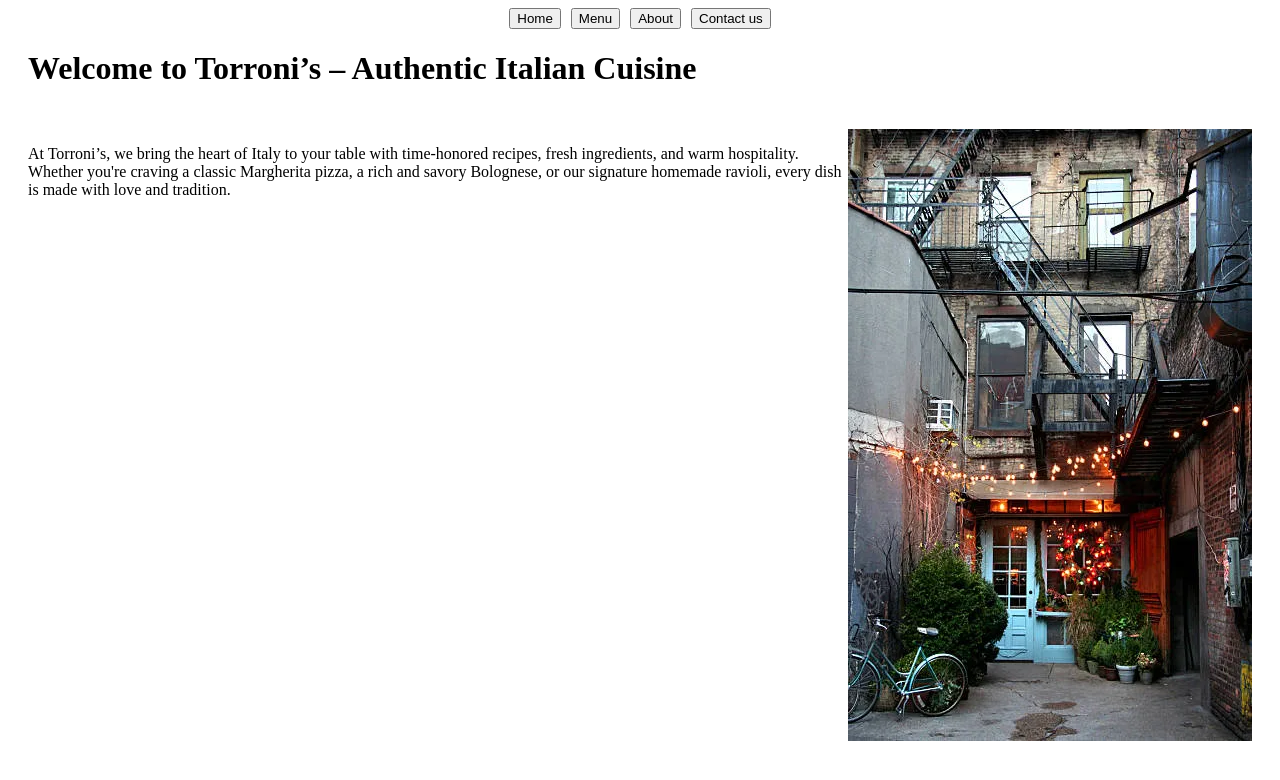
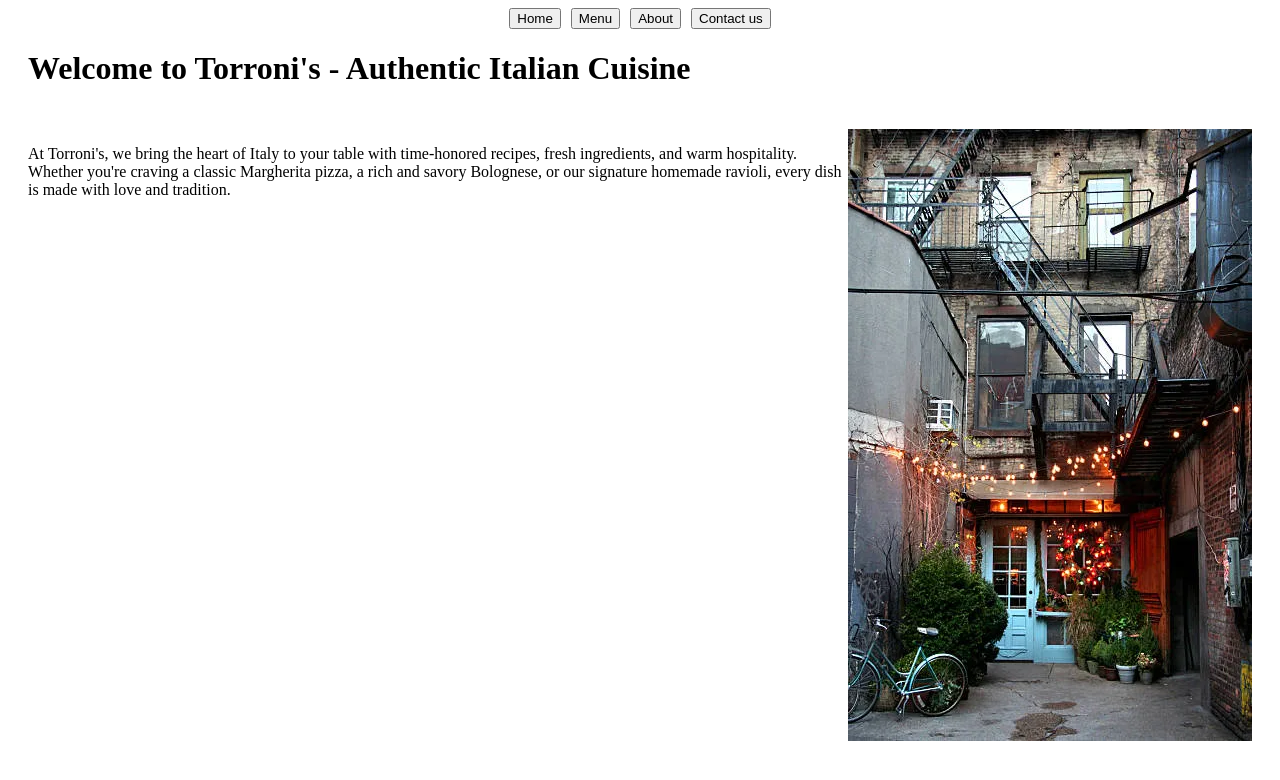
Before and after one commit to IsmaaTR/TOP-restaurant, a website built with webpack: page src/template.html in a window 1280 px wide. Built offline with nearby package versions, Linux system fonts and the light colour scheme.

Commit message:
Moved content initialization to the file UIModule.js

```diff
--- /dev/null
+++ b/src/UIModule.js
@@ -0,0 +1,30 @@
+import restaurantImage from "./charming-alley-restaurant.jpg";
+
+export const UIModule = (function () {
+    const contentDiv = document.querySelector('#content');
+    const descriptionText = 'At Torroni\'s, we bring the heart of Italy to your table with time-honored recipes, fresh ingredients, and warm hospitality. Whether you\'re craving a classic Margherita pizza, a rich and savory Bolognese, or our signature homemade ravioli, every dish is made with love and tradition.';
+
+    function init() {
+
+        //Create and append the title
+        const title = document.createElement('h1');
+        title.innerText = 'Welcome to Torroni\'s - Authentic Italian Cuisine';
+        contentDiv.appendChild(title);
+
+        //Create and append the description and image
+        const descriptionDiv = document.createElement('div');
+        const description = document.createElement('p');
+        const img = document.createElement('img');
+
+        descriptionDiv.id = 'description';
+        description.innerText = descriptionText;
+        img.src = restaurantImage;
+        img.alt = 'Torroni\'s';
+
+        descriptionDiv.appendChild(description);
+        descriptionDiv.appendChild(img);
+        contentDiv.appendChild(descriptionDiv);
+    }
+
+    return { init };
+})();
--- a/src/index.js
+++ b/src/index.js
@@ -1,3 +1,4 @@
-import "./styles.css"
+import "./styles.css";
+import { UIModule } from "./UIModule.js"
 
-console.log('Index.js working 2!');
+UIModule.init();
--- a/src/template.html
+++ b/src/template.html
@@ -13,11 +13,6 @@
         </nav>
     </header>
     <div id="content">
-        <h1>Welcome to Torroni’s – Authentic Italian Cuisine</h1>
-        <div id="description">
-            <p>At Torroni’s, we bring the heart of Italy to your table with time-honored recipes, fresh ingredients, and warm hospitality. Whether you're craving a classic Margherita pizza, a rich and savory Bolognese, or our signature homemade ravioli, every dish is made with love and tradition.</p>
-            <img src="./charming-alley-restaurant.jpg" alt="Torroni’s">
-        </div>
     </div>
 </body>
 </html>
```
